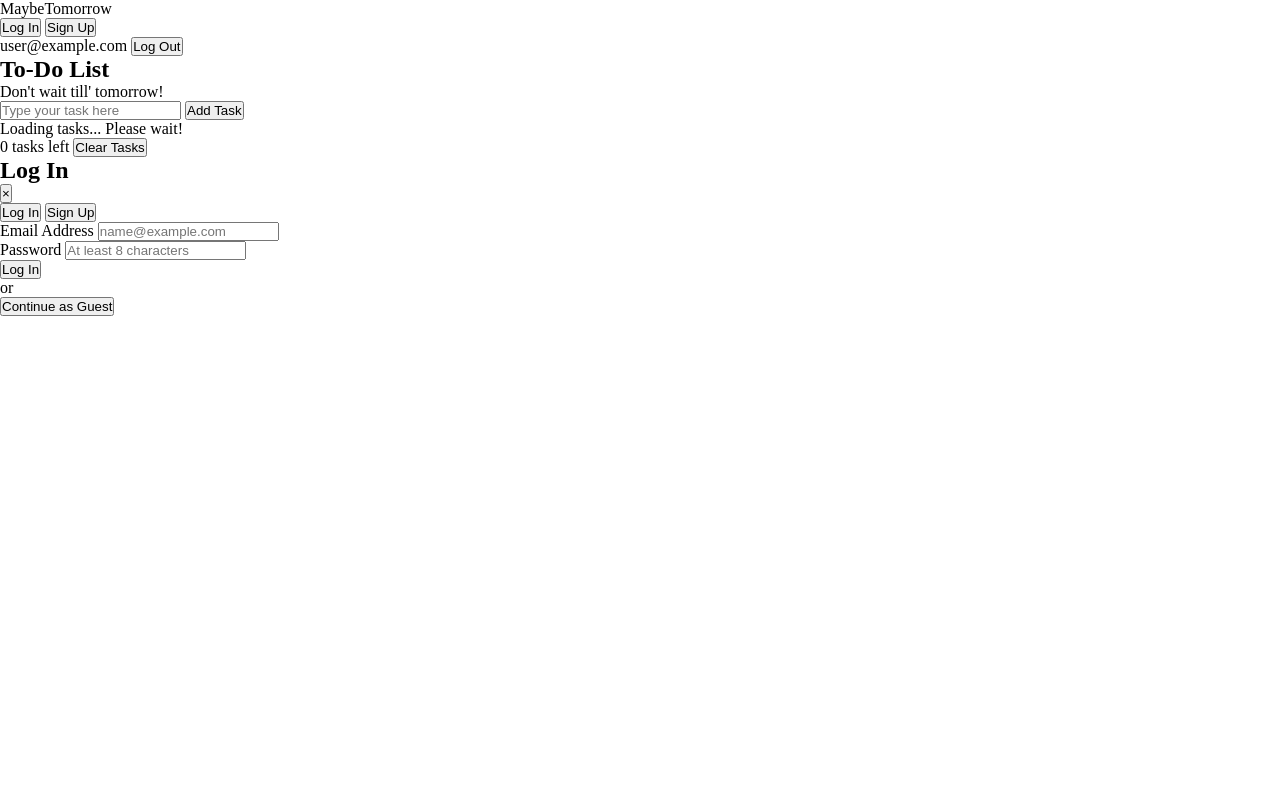
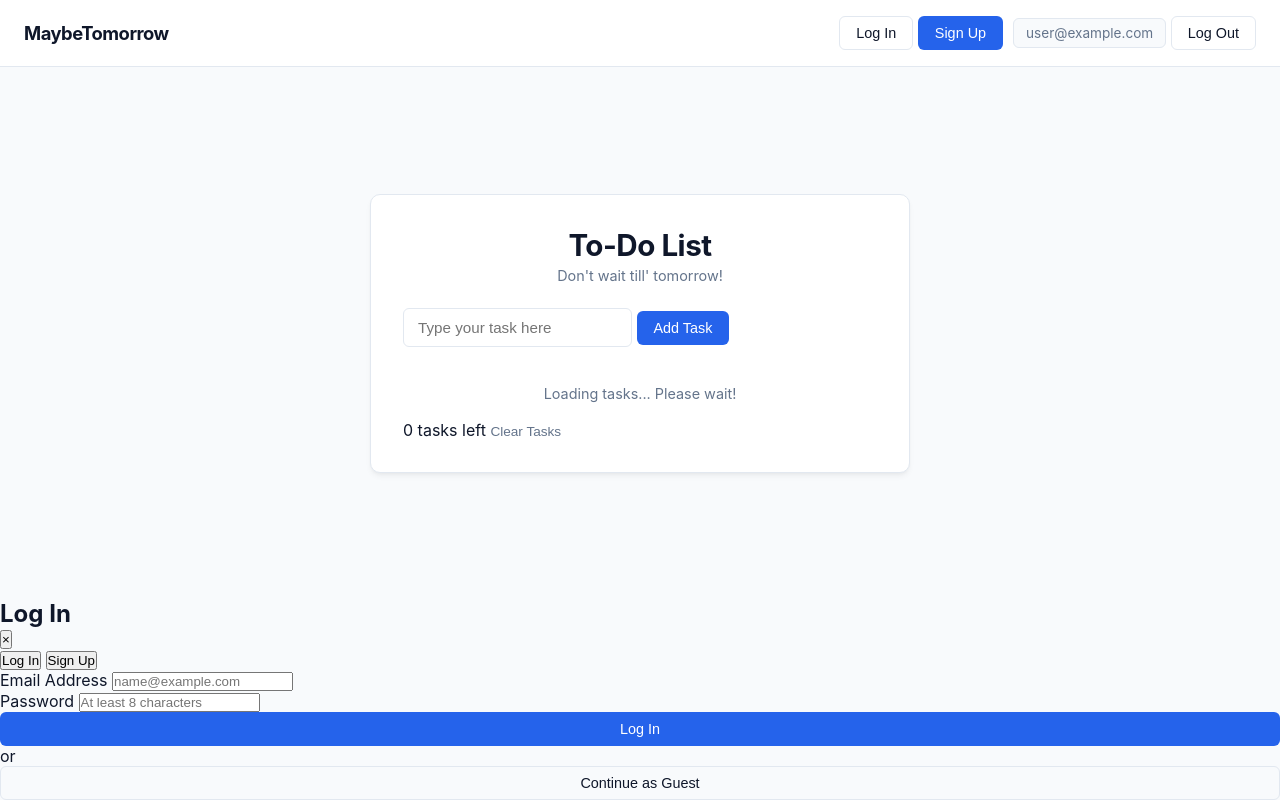
Before and after one commit to Kendevokcs/To-Do-app, a plain HTML site: page index.html in a window 1280 px wide. Drawn offline with Linux system fonts and the light colour scheme; no server answers.

Commit message:
Update style.css

```diff
--- a/style.css
+++ b/style.css
@@ -19,3 +19,212 @@
   margin: 0;
   padding: 0;
 }
+body {
+  font-family: var(--font-family);
+  background-color: var(--bg-page);
+  color: var(--text-primary);
+  min-height: 100vh;
+  display: flex;
+  flex-direction: column;
+}
+
+/* top nav bar*/
+.top-nav {
+  display: flex;
+  justify-content: space-between;
+  align-items: center;
+  padding: 16px 24px;
+  background-color: var(--bg-card);
+  border-bottom: 1px solid var(--border-color);
+}
+
+.logo {
+  font-weight: 700;
+  font-size: 1.15rem;
+  letter-spacing: -0.5px;
+}
+
+.auth-bar {
+  display: flex;
+  align-items: center;
+  gap: 10px;
+}
+
+.user-badge {
+  font-size: 0.85rem;
+  color: var(--text-muted);
+  background-color: var(--bg-page);
+  border: 1px solid var(--border-color);
+  padding: 6px 12px;
+  border-radius: var(--radius-sm);
+  max-width: 220px;
+  overflow: hidden;
+  text-overflow: ellipsis;
+  white-space: nowrap;
+}
+
+/* centered */
+.main-wrapper {
+  flex: 1;
+  display: flex;
+  justify-content: center;
+  align-items: center;
+  padding: 24px 16px;
+}
+
+.todo-card {
+  width: 100%;
+  max-width: 540px;
+  background: var(--bg-card);
+  border: 1px solid var(--border-color);
+  border-radius: var(--radius-md);
+  padding: 32px;
+  box-shadow: var(--shadow-card);
+}
+
+.todo-header {
+  text-align: center;
+  margin-bottom: 24px;
+}
+
+.todo-title {
+  font-size: 1.85rem;
+  font-weight: 700;
+  letter-spacing: -0.5px;
+}
+
+.todo-subtitle {
+  font-size: 0.9rem;
+  color: var(--text-muted);
+  margin-top: 4px;
+}
+
+/* form and inputs */
+.todo-form {
+  display: flex;
+  gap: 8px;
+  margin-bottom: 20px;
+}
+
+.todo-form input[type="text"] {
+  flex: 1;
+  padding: 10px 14px;
+  border: 1px solid var(--border-color);
+  border-radius: var(--radius-sm);
+  font-size: 0.95rem;
+  outline: none;
+}
+
+.todo-form input[type="text"]:focus {
+  border-color: var(--primary-color);
+}
+
+/* buttons */
+.btn {
+  padding: 8px 16px;
+  font-size: 0.9rem;
+  font-weight: 500;
+  border-radius: var(--radius-sm);
+  border: 1px solid transparent;
+  cursor: pointer;
+  transition: background-color 0.15s ease, border-color 0.15s ease;
+}
+
+.btn-primary {
+  background-color: var(--primary-color);
+  color: #fff;
+}
+
+.btn-primary:hover {
+  background-color: var(--primary-hover);
+}
+
+.btn-outline {
+  background-color: transparent;
+  border-color: var(--border-color);
+  color: var(--text-primary);
+}
+
+.btn-outline:hover {
+  background-color: #f1f5f9;
+}
+
+.btn-block {
+  width: 100%;
+}
+
+.btn-text {
+  background: none;
+  border: none;
+  color: var(--text-muted);
+  font-size: 0.85rem;
+  cursor: pointer;
+}
+
+.btn-text:hover {
+  color: var(--danger-color);
+}
+
+/* task list, items */
+.status-msg {
+  text-align: center;
+  font-size: 0.9rem;
+  color: var(--text-muted);
+  padding: 18px 0;
+}
+
+.todo-list {
+  list-style: none;
+  display: flex;
+  flex-direction: column;
+  gap: 6px;
+}
+
+.todo-item {
+  display: flex;
+  align-items: center;
+  justify-content: space-between;
+  padding: 10px 12px;
+  border: 1px solid var(--border-color);
+  border-radius: var(--radius-sm);
+  background-color: #fff;
+}
+
+.todo-left {
+  display: flex;
+  align-items: center;
+  gap: 12px;
+  flex: 1;
+  overflow: hidden;
+}
+
+.todo-item input[type="checkbox"] {
+  cursor: pointer;
+  width: 16px;
+  height: 16px;
+}
+
+.todo-text {
+  font-size: 0.95rem;
+  word-break: break-word;
+}
+
+.todo-item.completed .todo-text {
+  text-decoration: line-through;
+  color: var(--text-muted);
+}
+
+.btn-delete {
+  background: none;
+  border: none;
+  color: var(--text-muted);
+  cursor: pointer;
+  padding: 4px 8px;
+  font-size: 1.1rem;
+  border-radius: var(--radius-sm);
+}
+
+.btn-delete:hover {
+  color: var(--danger-color);
+  background-color: #fee2e2;
+}
```
